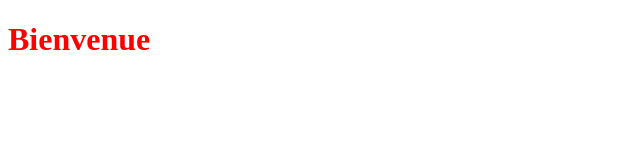
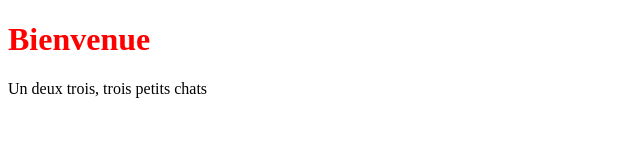
Before and after one commit to jblavisse/tuto-git-ULTIME-2, a plain HTML site: page index.html in a window 1280 px wide. Shown: the whole page, without its empty margins (0-640 px from the left). Drawn offline with Linux system fonts and the light colour scheme.

Commit message:
feat: :sparkles: Test for conventional commit

```diff
--- a/index.html
+++ b/index.html
@@ -8,5 +8,6 @@
   </head>
   <body>
     <h1>Bienvenue</h1>
+    <p>Un deux trois, trois petits chats</p>
   </body>
 </html>
```
